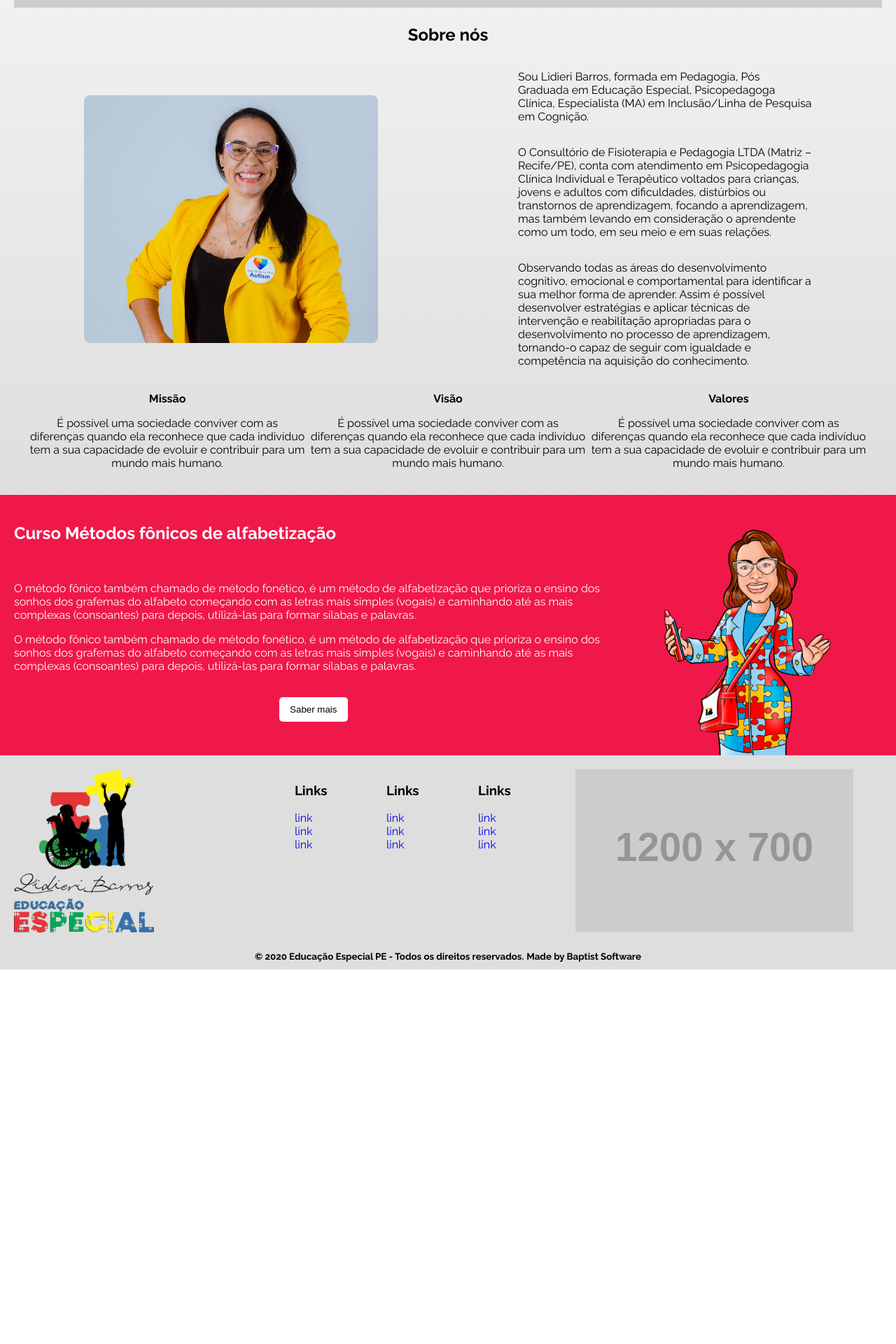
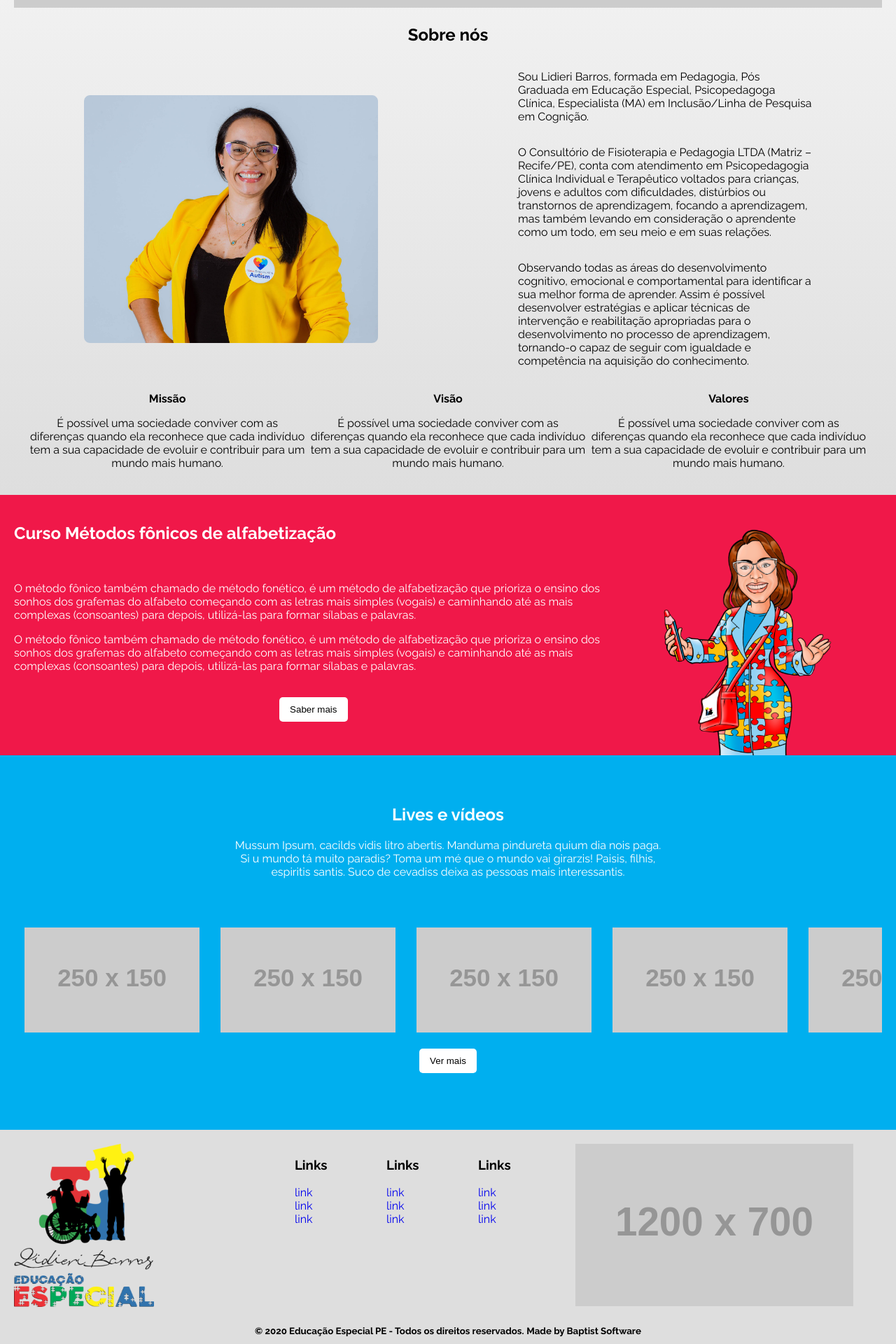
Before and after one commit to rannyeribaptist/educacao_especial, a Jekyll site: the page built from index.html, in a window 1280 px wide. Shown: the part 668-2588 px from the top of the page at 70% size. Built offline with Jekyll 4.4.1, drawn with Linux system fonts in a browser that asks for light colours; a script that is not in the unit is left out; before the commit the page ends 2053 px from its top, so only the background shows below that.

Commit message:
video's section completed

```diff
--- /dev/null
+++ b/_sass/components/slider.scss
@@ -0,0 +1,19 @@
+@import "variables";
+
+.slider {
+  overflow: hidden;
+  width: 100%;
+
+  &__content {
+    overflow-x: scroll;
+    display: -webkit-inline-box;
+    width: -webkit-fill-available;
+  }
+
+  &__card {
+    text-align: center;
+    margin: 0 15px;
+  }
+
+  @include breakpoint("limiter");
+}
--- /dev/null
+++ b/_sass/components/videos.scss
@@ -0,0 +1,24 @@
+@import "variables";
+
+.videos {
+  background-color: $light-blue;
+  color: white;
+  text-align: center;
+  min-height: fit-content;
+  height: 55vh;
+
+  &__text {
+    @include breakpoint("medium") {
+      max-width: 50%;
+      margin: 50px auto;
+      margin-bottom: 70px;
+    }
+  }
+
+  &__content {
+    height: 100%;
+    padding: 20px;
+
+    @include breakpoint("limiter");
+  }
+}
--- a/assets/css/styles.scss
+++ b/assets/css/styles.scss
@@ -4,9 +4,11 @@
 @import "components/variables";
 @import "components/columns";
 @import "components/split";
+@import "components/slider";
 @import "components/button";
 @import "components/presentation";
 @import "components/course";
+@import "components/videos";
 @import "components/navbar";
 @import "components/footer";
 
--- a/index.html
+++ b/index.html
@@ -63,3 +63,39 @@ layout: default
     <img class="course__image" src="assets/images/boneca.png" alt="caricatura-lidieri-barros">
   </div>
 </section>
+
+<!-- Lives e vídeos -->
+<section class="videos">
+  <div class="videos__content">
+    <div class="videos__text">
+      <h1>Lives e vídeos</h1>
+      <p>Mussum Ipsum, cacilds vidis litro abertis. Manduma pindureta quium dia nois paga. Si u mundo tá muito paradis? Toma um mé que o mundo vai girarzis! Paisis, filhis, espiritis santis. Suco de cevadiss deixa as pessoas mais interessantis.</p>
+    </div>
+
+    <div class="slider">
+      <div class="slider__content">
+        <div class="slider__card">
+          <img src="https://via.placeholder.com/250x150" alt="video">
+        </div>
+        <div class="slider__card">
+          <img src="https://via.placeholder.com/250x150" alt="video">
+        </div>
+        <div class="slider__card">
+          <img src="https://via.placeholder.com/250x150" alt="video">
+        </div>
+        <div class="slider__card">
+          <img src="https://via.placeholder.com/250x150" alt="video">
+        </div>
+        <div class="slider__card">
+          <img src="https://via.placeholder.com/250x150" alt="video">
+        </div>
+      </div>
+    </div>
+
+    <br>
+
+    <a href="#">
+      <button class="button button--white" name="button">Ver mais</button>
+    </a>
+  </div>
+</section>
```
